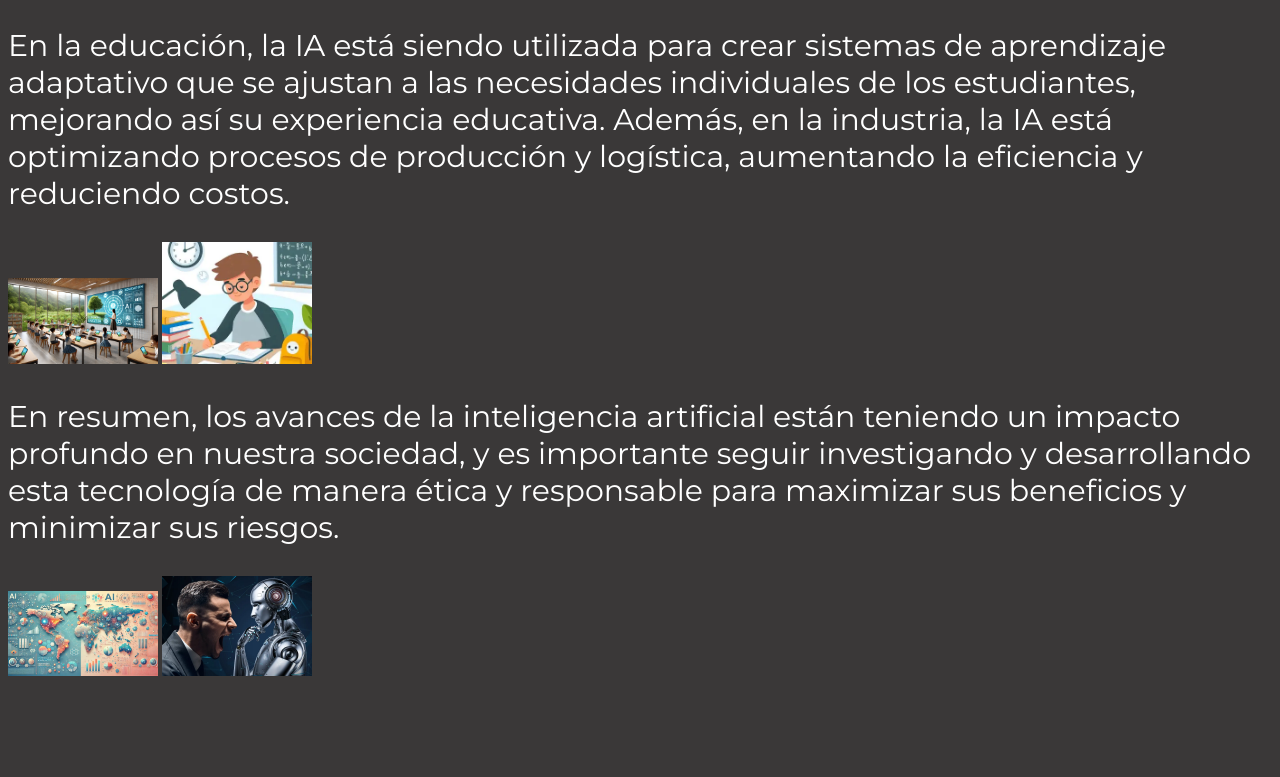
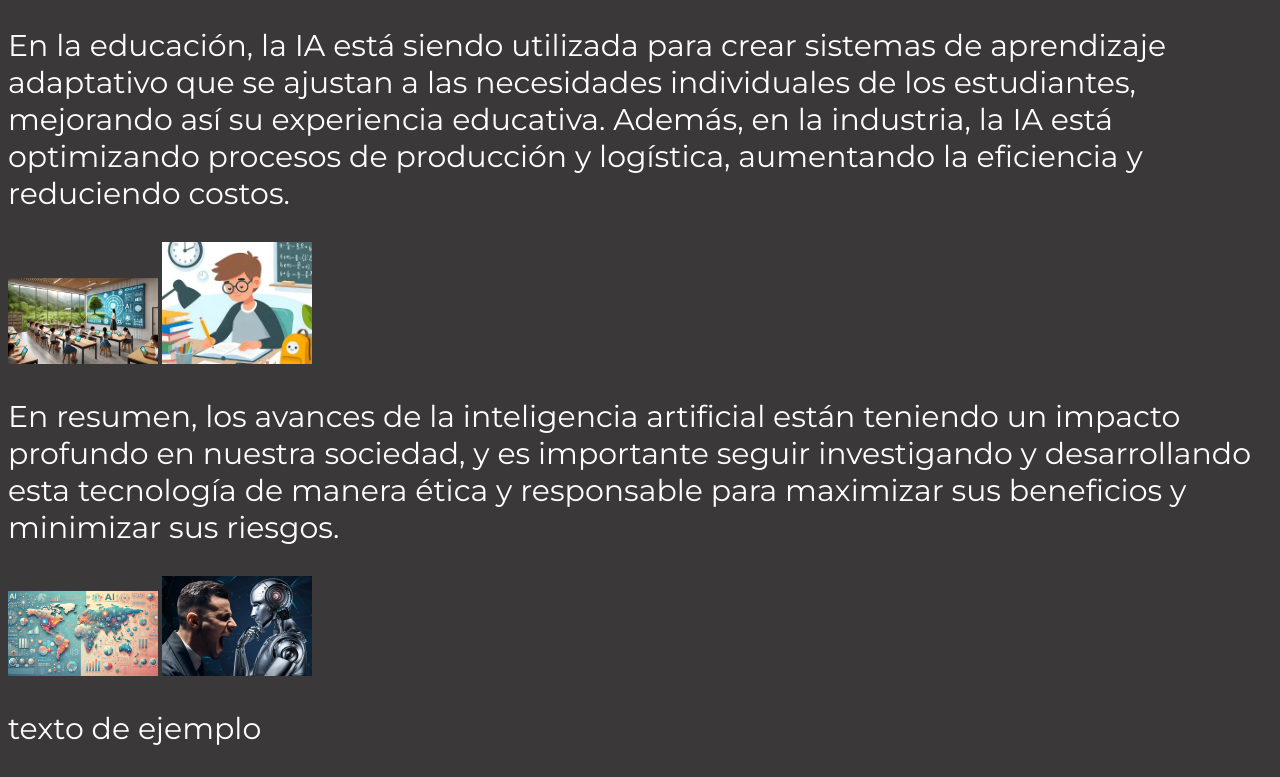
Before and after one commit to francaballeromarfil-arch/testmerge, a plain HTML site: page index.html in a window 1280 px wide. Shown: the part 816-1593 px from the top of the page. Before the commit the page ends 1504 px from the top, so only its background shows below. Drawn offline with Linux system fonts and the light colour scheme.

Commit message:
Update index.html

```diff
--- a/index.html
+++ b/index.html
@@ -15,5 +15,6 @@
       <img style="width: 150px;" id="3-image" src="ia2.webp"> <img style="width: 150px;" id="4-image" src="ia3.webp">
     <p>En resumen, los avances de la inteligencia artificial están teniendo un impacto profundo en nuestra sociedad, y es importante seguir investigando y desarrollando esta tecnología de manera ética y responsable para maximizar sus beneficios y minimizar sus riesgos.</p>
     <img style="width: 150px;" id="5-image" src="ia4.jpg"> <img style="width: 150px;" id="6-image" src="ia5.webp">
-    </body>
+<p>texto de ejemplo</p>
+</body>
 </html>
```
